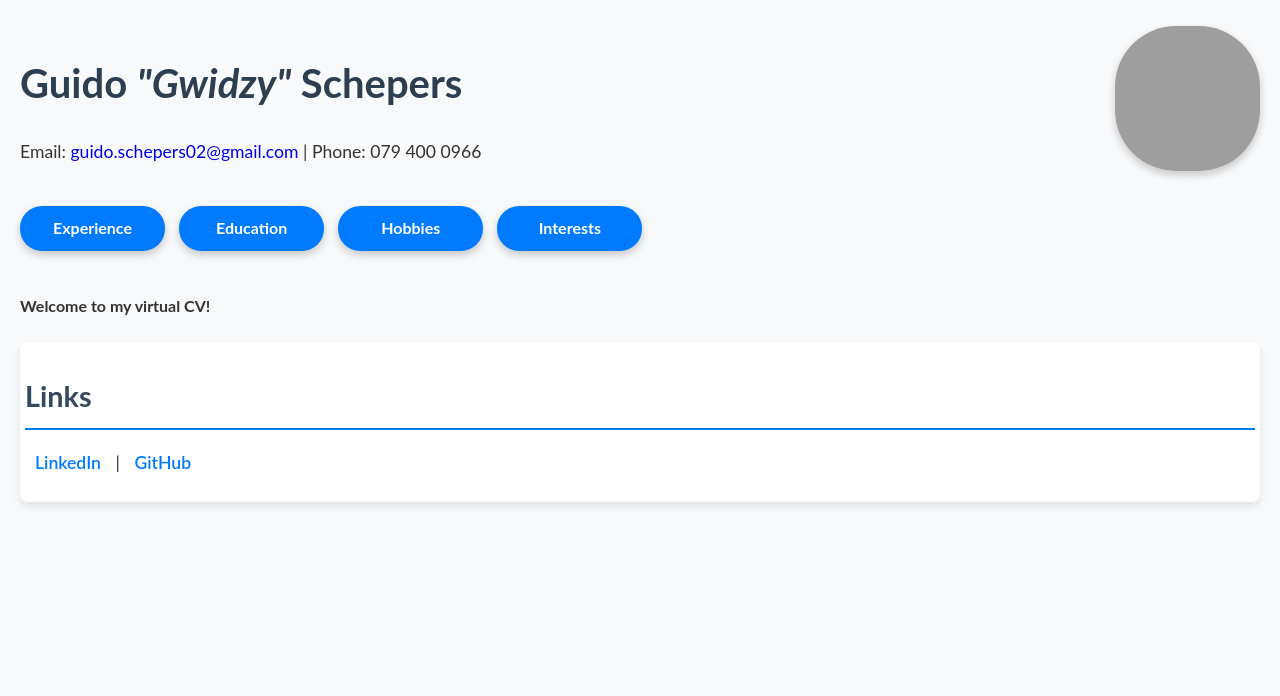
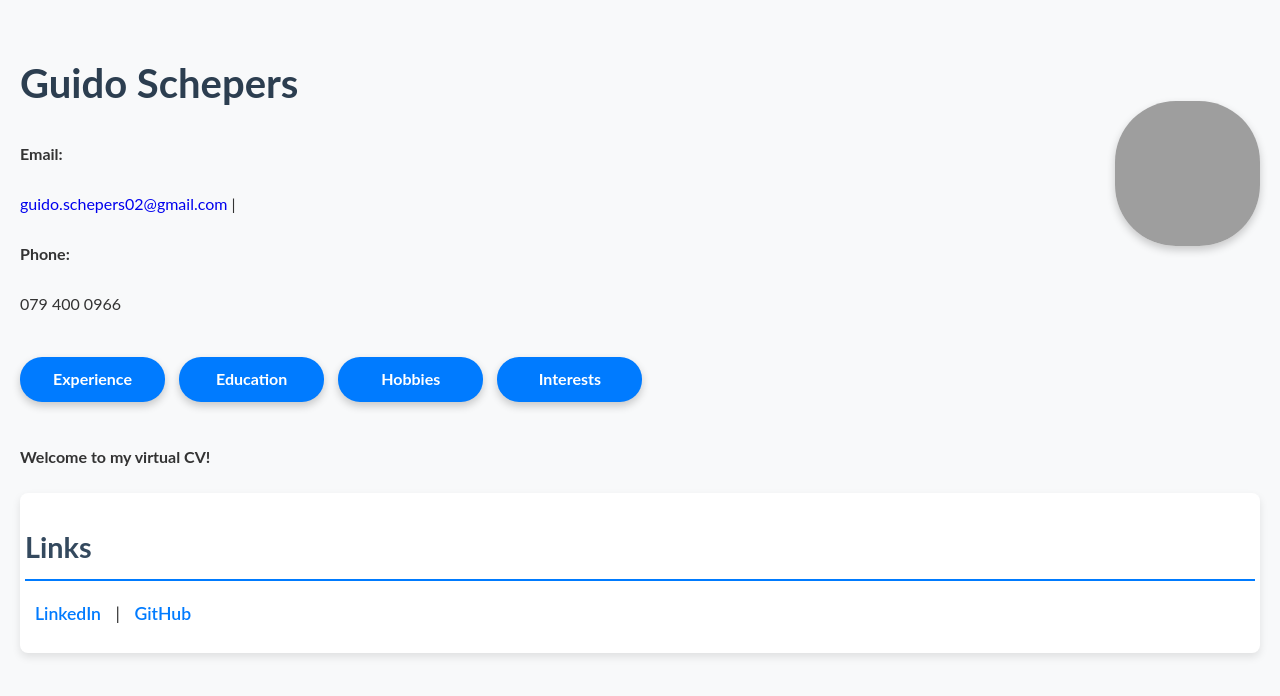
Before and after one commit to Gwidzy/cv, a plain HTML site: page index.html in a window 1280 px wide. Drawn offline with Linux system fonts and the light colour scheme; grey boxes are pictures that could not be loaded.

Commit message:
updating header

```diff
--- a/index.html
+++ b/index.html
@@ -10,8 +10,8 @@
 
         <div class="header">
             <div>
-                <h1>Guido <i>"Gwidzy"</i> Schepers</h1>
-                <p>Email: <a href="guido.schepers02@gmail.com">guido.schepers02@gmail.com</a> | Phone: 079 400 0966</p>
+                <h1>Guido Schepers</h1>
+                <p><h4>Email:</h4> <a href="guido.schepers02@gmail.com">guido.schepers02@gmail.com</a> | <h4>Phone:</h4> 079 400 0966</p>
             </div>
             <a href="https://guido-schepers-cv.netlify.app/"><img src="https://s2s-image.s3.amazonaws.com/6b0647a2c1d7986d76039b494dc374b5.jpg" alt="Guido Schepers" class="headshot"></a>
         </div>
```
